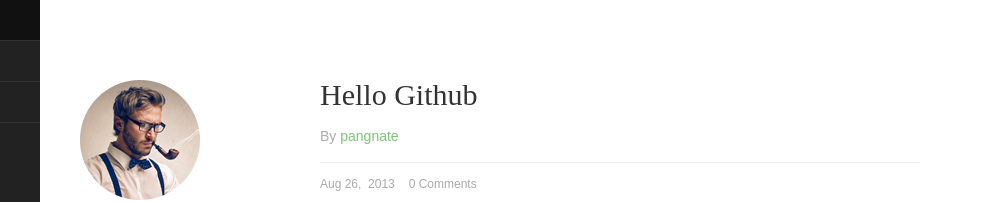
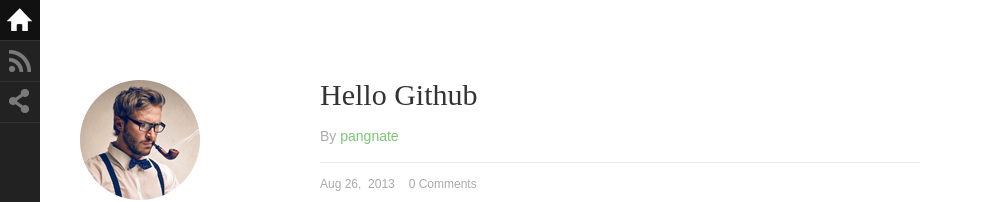
Before and after one commit to pangnate/pangnate.github.io, a Jekyll site: the page built from index.html, in a window 1280 px wide. Shown: the top 202 px of the page, without its empty margins (0-983 px from the left). Built offline with Jekyll 4.4.1, drawn with Linux system fonts in a browser that asks for light colours; some web fonts are replaced; the list of posts is cut into pages by our own code; comment, search, counter and statistics services are not loaded.

Commit message:
add css icon

```diff
--- a/_includes/toolbar.html
+++ b/_includes/toolbar.html
@@ -1,9 +1,9 @@
 <div class="sidebar">
 	<ul>
 		<li><a class="show-menu" href="javascript:void(0);" title="显示导航菜单"><em></em></a></li>
-		<li><a class="back-home" href="javascript:void(0);"></a></li>
-		<li><a class="rss" href="javascript:void(0);"></a></li>
-		<li><a class="share" href="javascript:void(0);"></a></li>
+		<li><a class="back-home" href="javascript:void(0);"><em></em></a></li>
+		<li><a class="rss" href="javascript:void(0);"><em></em></a></li>
+		<li><a class="share" href="javascript:void(0);"><em></em></a></li>
 	</ul>
 	<a id="back_top" href="javascript:void(0);"><em></em></a>
 </div>
```
